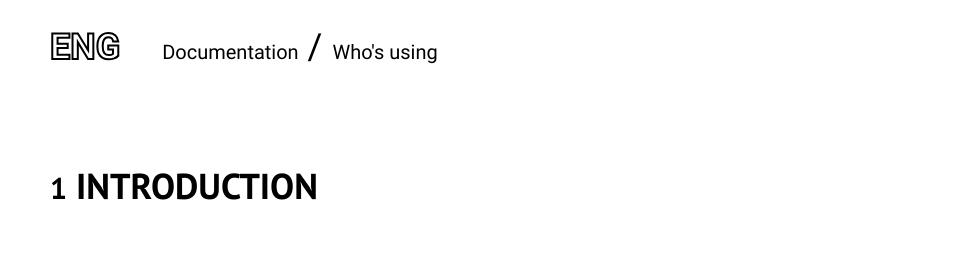
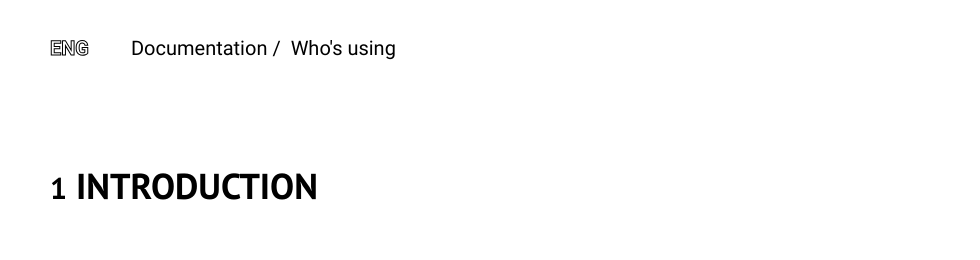
Before and after one commit to awwlera/Konstruct, a plain HTML site: page index.html in a window 1280 px wide. Shown: the top 260 px of the page, 0-980 px from the left. Drawn offline with Linux system fonts and the light colour scheme.

Commit message:
fixed text-size in nav

```diff
--- a/src/styles/style.css
+++ b/src/styles/style.css
@@ -36,7 +36,7 @@ body {
     font-weight: 700;
     padding-right: 42px;
     color: #FFFFFF;
-    -webkit-text-stroke-width: 2px;
+    -webkit-text-stroke-width: 1px;
     -webkit-text-stroke-color: black;
     text-decoration: none;
 }
@@ -45,16 +45,17 @@ body {
 .nav-list {
     list-style: none;
     display: flex;
+    font-size: 20px;
 }
 
 .nav-item {
     padding-right: 10px;
 }
 
-.nav-link {
+.nav-link ,
+.nav-item span {
     color: #000000;
     text-decoration: none;
-    font-size: 20px;
 }
 
 .content {
```
